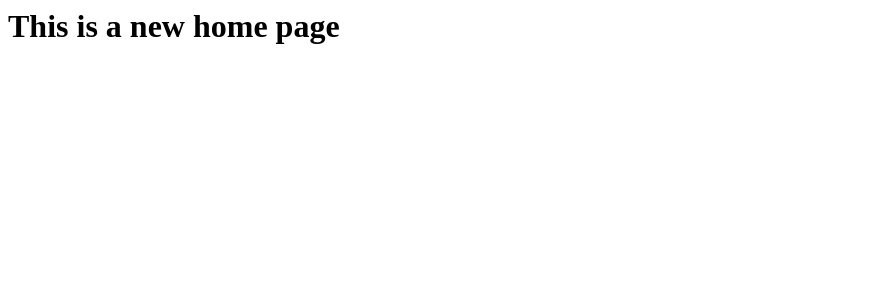
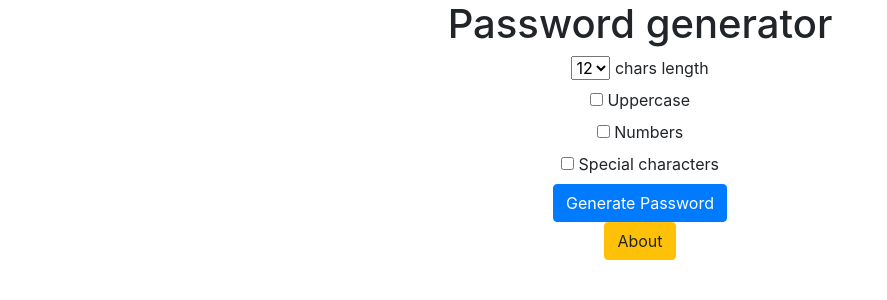
Before and after one commit to VladyslavOstapchuk/PasswordGenerator, a Django app: page / in a window 1280 px wide. Shown: the top 300 px of the page, without its empty margins (0-887 px from the left). Run offline with Django 4.2, Linux system fonts and the light colour scheme.

Commit message:
Basic functionality

```diff
--- a/password_generator_project/generator/templates/generator/home.html
+++ b/password_generator_project/generator/templates/generator/home.html
@@ -1 +1,34 @@
-<h1>This is a new home page</h1>
+<link rel="stylesheet" href="https://cdn.jsdelivr.net/npm/bootstrap@4.6.2/dist/css/bootstrap.min.css" integrity="sha384-xOolHFLEh07PJGoPkLv1IbcEPTNtaed2xpHsD9ESMhqIYd0nLMwNLD69Npy4HI+N" crossorigin="anonymous">
+
+<!--class is taken from Bootstrap-->
+<div class="container text-center">
+    <h1>Password generator</h1>
+    <!--value in form action is link to the page from password_generator/urls.py-->
+    <form action="{% url 'password' %}">
+        <!--password length options-->
+        <select name="length">
+            <option value="8">8</option>
+            <option value="9">9</option>
+            <option value="10">10</option>
+            <option value="11">11</option>
+            <!--default option-->
+            <option value="12" selected="selected">12 </option>
+        </select> <label>chars length</label>
+        <!--allowed password characters-->
+        <br>
+        <input type="checkbox" name="uppercase">
+        <label>Uppercase</label>
+        <br>
+        <input type="checkbox" name="numbers">
+        <label>Numbers</label>
+        <br>
+        <input type="checkbox" name="special">
+        <label>Special characters</label>
+        <br>
+
+        <!--button-->
+        <input type="submit" value="Generate Password" class="btn btn-primary">
+        <footer>
+            <a href="{% url 'about' %}" class="btn btn-warning">About</a>
+        </footer>
+    </form></div>
--- a/password_generator_project/generator/templates/generator/test_page.html
+++ /dev/null
@@ -1,2 +0,0 @@
-<!--amount of spaces around a view variable is obligatory-->
-<h1>Test of {{ test_message }}</h1>
--- a/password_generator_project/generator/views.py
+++ b/password_generator_project/generator/views.py
@@ -9,5 +9,35 @@ def home(req):
     # return HttpResponse('Hello there friend')
     return render(req,'generator/home.html')
 
-def test_page(req):
-    return render(req,'generator/test_page.html',{'test_message':'test'})
+def about(req):
+    return render(req,'generator/about.html')
+
+# Necessary for random password generation
+import random
+# All letters
+import string
+
+def password(req):
+    characters = list(string.ascii_lowercase)
+    result_password= ''
+    # Get password options from request
+    # 12 is default returned value
+    length = int(req.GET.get('length',12))
+
+    # Check if uppercase option is checked
+    if req.GET.get('uppercase'):
+        characters.extend(list(string.ascii_uppercase))
+
+    # Check if special characters option is checked
+    if req.GET.get('special'):
+        characters.extend(list('!@#$%^&**()_+|\\[];:.,/?`~{\}'))
+
+    # Check if special characters option is checked
+    if req.GET.get('numbers'):
+        characters.extend(list('1234567890'))
+
+
+    for x in range(length):
+        result_password+=random.choice(characters)
+
+    return render(req,'generator/password.html',{'password':result_password})
--- a/password_generator_project/password_generator/urls.py
+++ b/password_generator_project/password_generator/urls.py
@@ -26,7 +26,8 @@ urlpatterns = [
 
     # path to the homepage
     #
-    path('', views.home),
-    # test page
-    path('test/', views.test_page),
+    path('', views.home, name='home'),
+    # name is link to the page
+    path('password/', views.password,name='password'),
+    path('about/', views.about, name='about')
 ]
```
Also changed, not shown: password_generator_project/generator/templates/generator/about.html (added, +11 -0 lines), password_generator_project/generator/templates/generator/password.html (added, +8 -0 lines).
